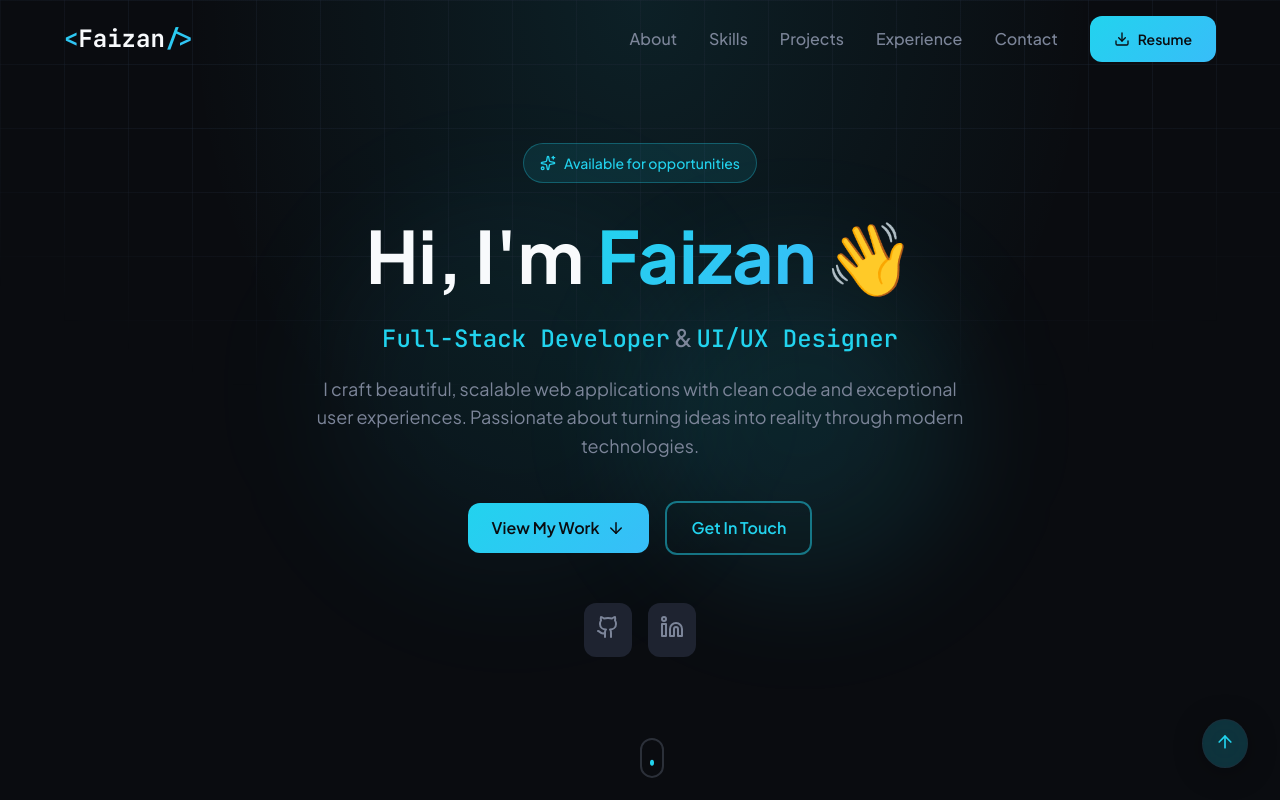
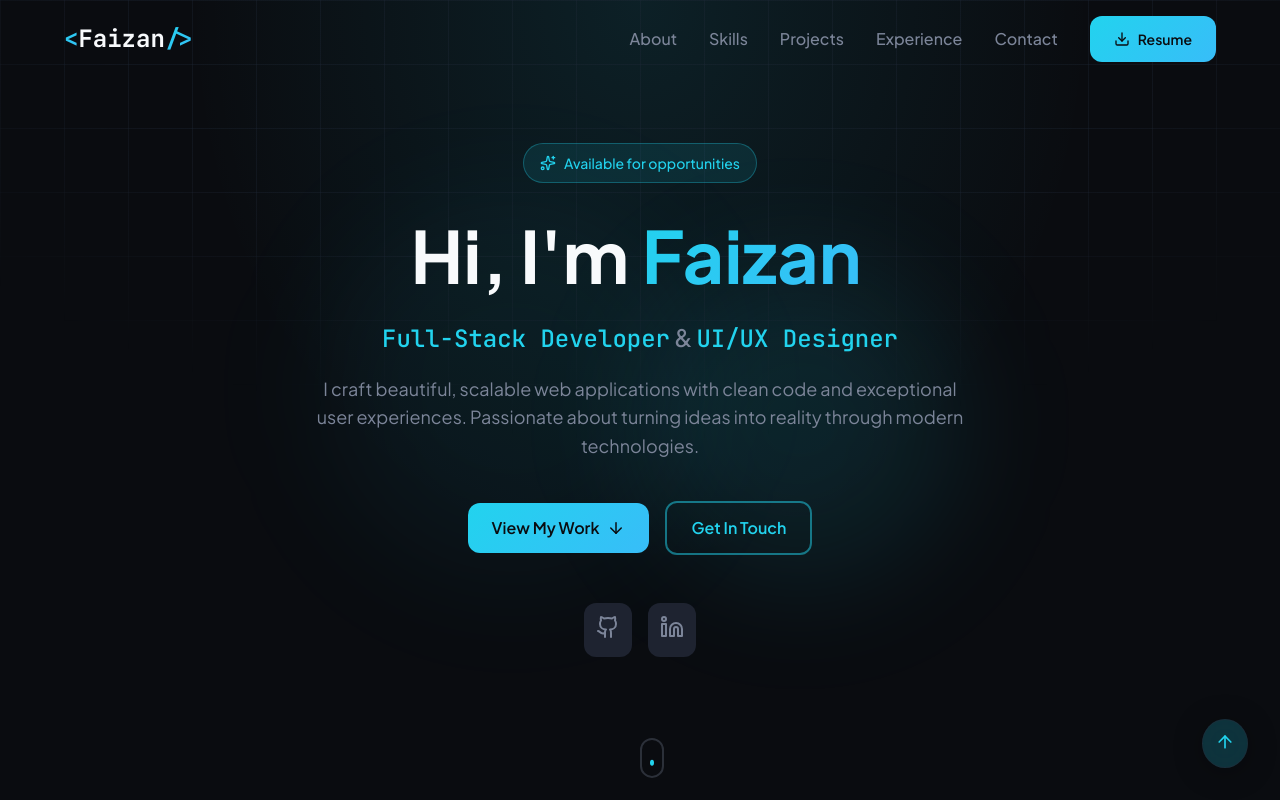
Before and after one commit to faizangit123/portfolio, a React (Vite) app in the folder faizan_portfolio/: page / in a window 1280 px wide. Shown: the top 800 px of the page. Built offline with nearby package versions, Linux system fonts and the light colour scheme.

Commit message:
Initial commit

```diff
--- a/faizan_portfolio/src/components/HeroSection.jsx
+++ b/faizan_portfolio/src/components/HeroSection.jsx
@@ -34,7 +34,7 @@ const HeroSection = () => {
               animate={{ rotate: [0, 14, -8, 14, -4, 10, 0] }}
               transition={{ duration: 2.5, repeat: Infinity, repeatDelay: 3 }}
             >
-              👋
+
             </Motion.span>
           </h1>
         </Motion.div>
```
Also changed, not shown: 2 other files (tests, documents, lock files or other folders).
